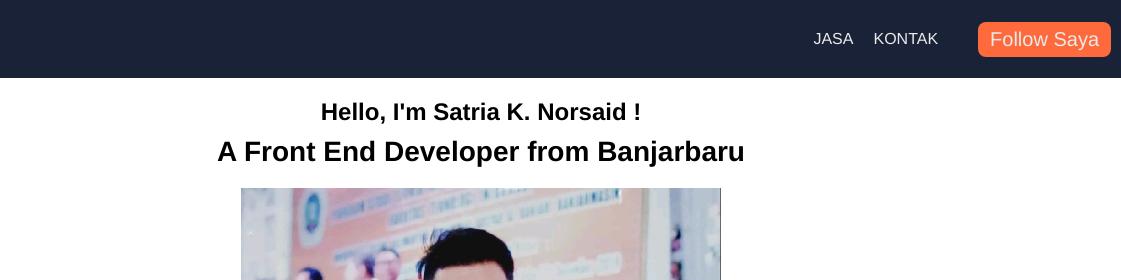
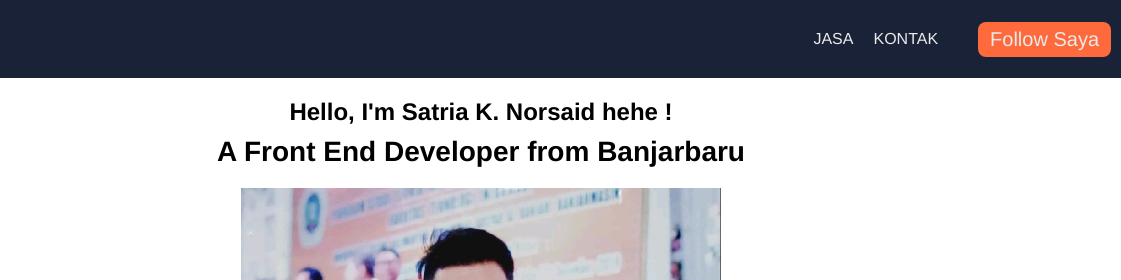
Before and after one commit to satriakamaln/satriakamaln-cuyuniversity, a plain HTML site: page index.html in a window 1280 px wide. Shown: the top 280 px of the page, 159-1280 px from the left. Drawn offline with Linux system fonts and the light colour scheme.

Commit message:
tambah hehe

```diff
--- a/index.html
+++ b/index.html
@@ -26,7 +26,7 @@
 
     <div class="container">
         <div class="intro">
-            <p class="title">Hello, I'm Satria K. Norsaid !</p>
+            <p class="title">Hello, I'm Satria K. Norsaid hehe !</p>
             <p class="description">A Front End Developer from Banjarbaru</p>
             <img src="/assets/foto/foto1.jpeg" alt="Satria K. Norsaid" class="img-foto">
         </div>
```
